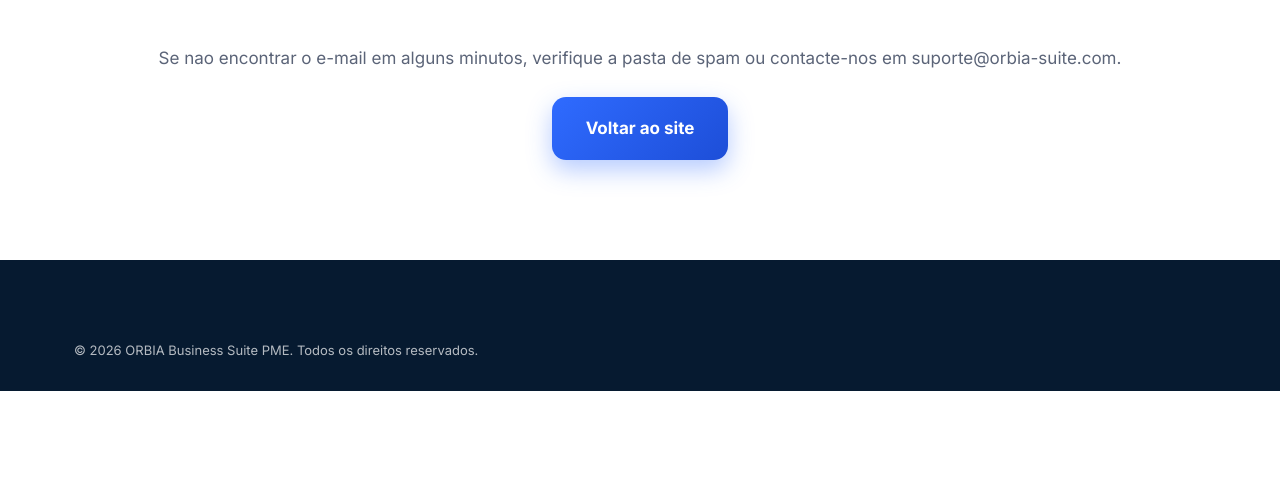
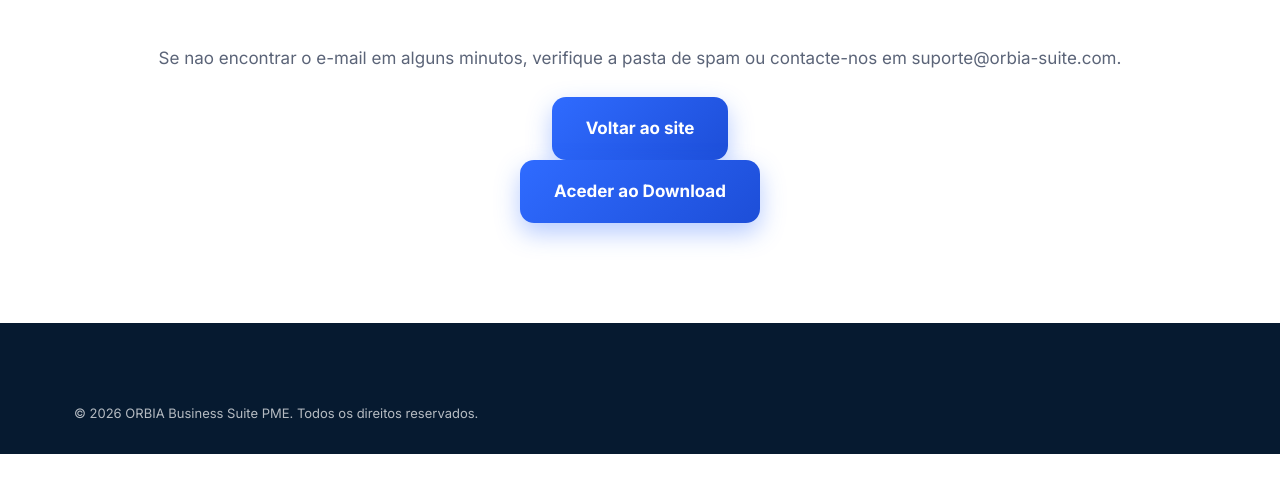
Before and after one commit to rochavictor929-lgtm/Orbia-PME, a plain HTML site: page obrigado.html in a window 1280 px wide. Shown: the part 281-774 px from the top of the page. Drawn offline with Linux system fonts and the light colour scheme.

Commit message:
Add download link to obrigado.html
Added a download link for users to access files.

```diff
--- a/obrigado.html
+++ b/obrigado.html
@@ -52,6 +52,7 @@ fbq('track', 'Purchase', {value: 4.90, currency: 'EUR'});
 <p class="section-subtitle">O seu pagamento foi processado com sucesso. Em breve ira receber um e-mail com o acesso ao ORBIA Business Suite PME.</p>
 <p class="section-text">Se nao encontrar o e-mail em alguns minutos, verifique a pasta de spam ou contacte-nos em <a href="mailto:suporte@orbia-suite.com">suporte@orbia-suite.com</a>.</p>
   <p><a href="index.html" class="btn btn-primary btn-lg">Voltar ao site</a></p>
+    <p><a href="https://drive.google.com/drive/folders/1LEnm_DD1dEaelsuM--BA77f3mqI-8nj5?usp=sharing" class="btn btn-primary btn-lg" target="_blank" rel="noopener">Aceder ao Download</a></p>
   </div>
   </section>
   </main>
```
